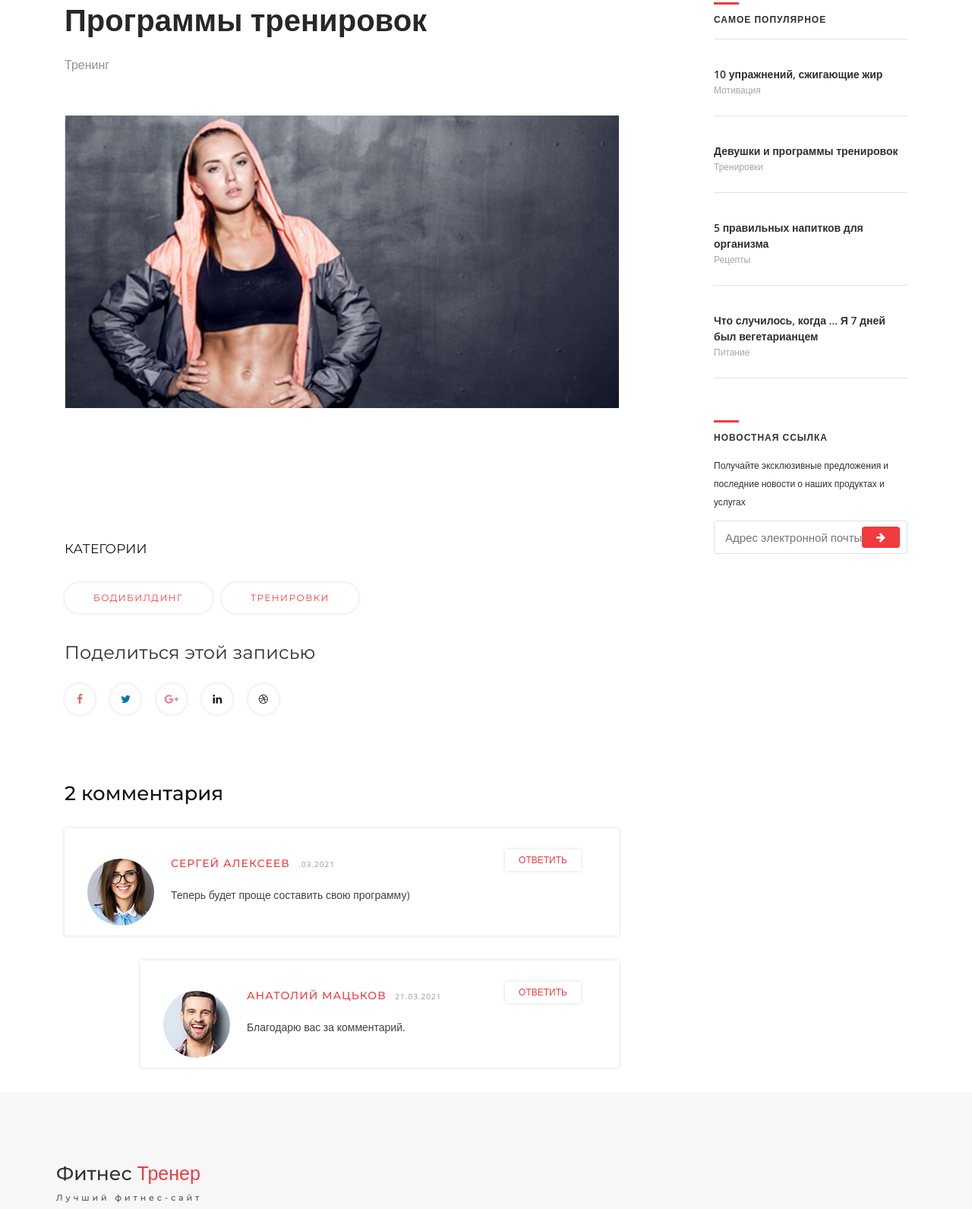
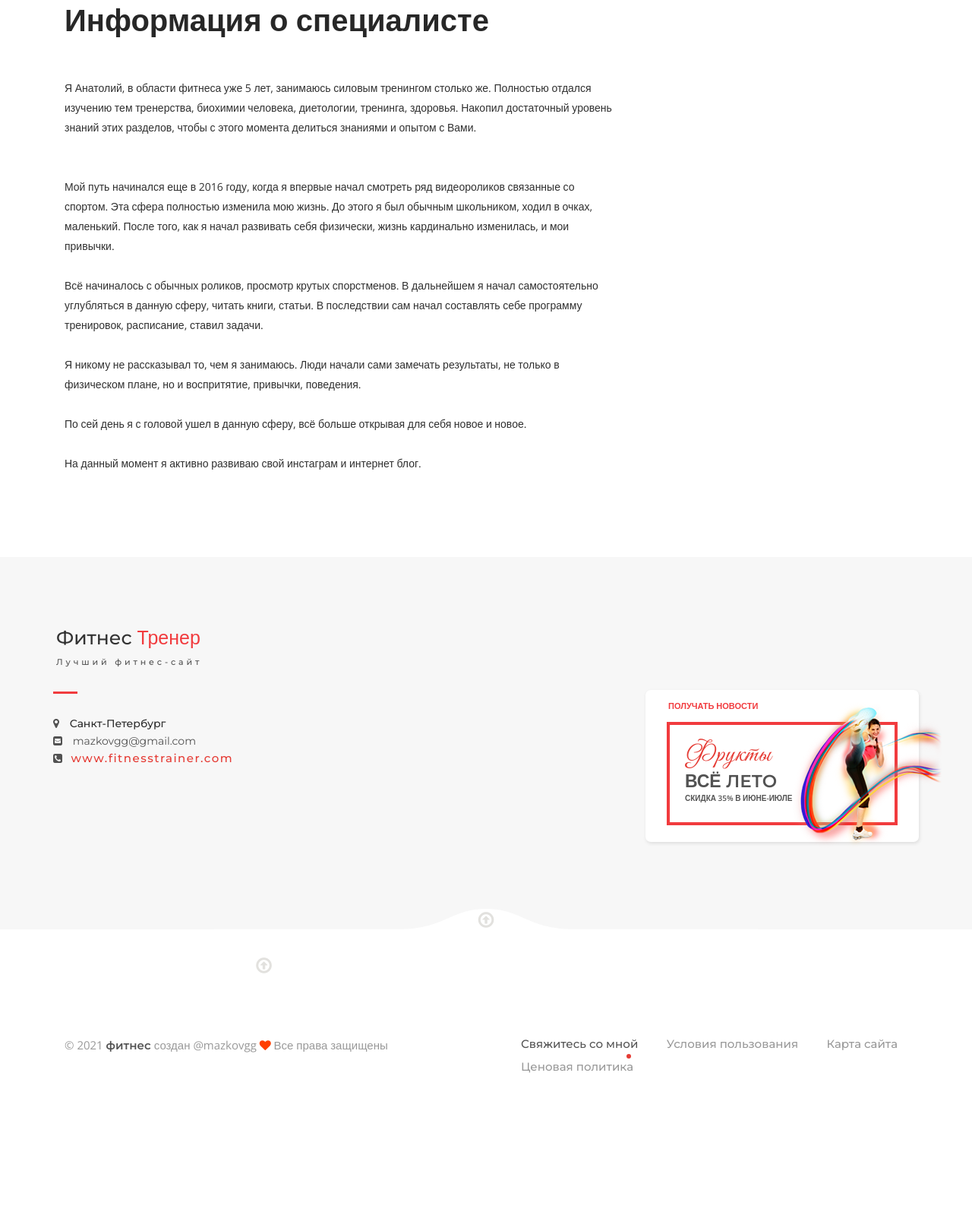
Before and after one commit to AnatoliyGG/Diplom2, a plain HTML site: page about-me.html in a window 1280 px wide. Shown: the part 727-2318 px from the top of the page at 76% size. After the commit the page ends 2289 px from the top, so only its background shows below. Drawn offline with nearby package versions, Linux system fonts and the light colour scheme.

Commit message:
about-me

```diff
--- a/blog-details2.html
+++ b/about-me.html
@@ -86,82 +86,17 @@
             <div class="col-md-8 col-sm-12">
                 <div class="blog-post-details">
                     <div class="post-details">
-                        <h1 class="blog-title">Программы тренировок</h1>
-                        <p>Тренинг</p>
-                        <img src="img/blog/blog-detail/blog-post-image.jpg" alt="" class="blog-image" />
+                        <h1 class="blog-title">Информация о специалисте</h1>
                         <p class="blog-desc">
-                            <br />
-                            <br />
-                            <br /></p>
+                            <br /> Я Анатолий, в области фитнеса уже 5 лет, занимаюсь силовым тренингом столько же. Полностью отдался изучению тем тренерства, биохимии человека, диетологии, тренинга, здоровья. Накопил достаточный уровень знаний этих разделов, чтобы с этого момента делиться знаниями и опытом с Вами.                            <br /> <br />
+                            <br /> Мой путь начинался еще в 2016 году, когда я впервые начал смотреть ряд видеороликов связанные со спортом. Эта сфера полностью изменила мою жизнь. До этого я был обычным школьником, ходил в очках, маленький. После того, как я начал развивать себя физически, жизнь кардинально изменилась, и мои привычки.<br />
+                            <br />Всё начиналось с обычных роликов, просмотр крутых спорстменов. В дальнейшем я начал самостоятельно углубляться в данную сферу, читать книги, статьи. В последствии сам начал составлять себе программу тренировок, расписание, ставил задачи. <br />
+                            <br />Я никому не рассказывал то, чем я занимаюсь. Люди начали сами замечать результаты, не только в физическом плане, но и воспритятие, привычки, поведения.<br />
+                            <br />По сей день я с головой ушел в данную сферу, всё больше открывая для себя новое и новое. <br />
+                            <br />На данный момент я активно развиваю свой инстаграм и интернет блог.<br />
                         <h1></h1>
                         <div class="blogger-detail">
                         </div>
-                        <div class="tag-area">
-                            <h1 class="tag-title">Категории</h1>
-                            <span class="tag">Бодибилдинг</span>
-                            <span class="tag">Тренировки</span>
-                        </div>
-                        <div class="social-link">
-                            <h1>Поделиться этой записью</h1>
-                            <a class="blue" href="#"><i class="fa fa-facebook"></i></a>
-                            <a href="#"><i class="fa fa-twitter"></i></a>
-                            <a href="#"><i class="fa fa-google-plus"></i></a>
-                            <a href="#"><i class="fa fa-linkedin"></i></a>
-                            <a href="#"><i class="fa fa-dribbble"></i></a>
-                        </div>
-                    </div>
-                    <div class="comments-section">
-                        <div class="comments-count">
-                            <h5>2 комментария</h5>
-                        </div>
-                        <div class="sngl-comment-area">
-                            <div class="single-comment">
-                                <div class="user-img-cmnt"><img src="img/user-image/user1.jpg" alt="user_image" /></div>
-                                <div class="comment-detail">
-                                    <h1 class="user-name">Сергей Алексеев <span class="date">.03.2021</span></h1>
-                                    <p class="comment">Теперь будет проще составить свою программу)</p>
-                                    <button class="reply">Ответить</button>
-                                </div>
-                            </div>
-                            <div class="reply-comment">
-                                <div class="user-img-cmnt"><img src="img/user-image/user2.jpg" alt="user_image" /></div>
-                                <div class="comment-detail">
-                                    <h1 class="user-name"> Анатолий Мацьков <span class="date">21.03.2021</span></h1>
-                                    <p class="comment">Благодарю вас за комментарий.</p>
-                                    <button class="reply">Ответить</button>
-                                </div>
-                            </div>
-                        </div>
-                    </div>
-                </div>
-            </div>
-            <div class="col-md-3 col-md-offset-1 col-sm-12 col-xs-12">
-                <div class="most-populer-second">
-                    <h1 class="bdr-top-title">Самое популярное</h1>
-                <div class="populer-item">
-                    <h2><a href="#">10 упражнений, сжигающие жир</a></h2>
-                    <p class="p-t-cat">Мотивация</p>
-                </div>
-                <div class="populer-item">
-                    <h2><a href="#">Девушки и программы тренировок</a></h2>
-                    <p class="p-t-cat">Тренировки</p>
-                </div>
-                <div class="populer-item">
-                    <h2><a href="#">5 правильных напитков для организма</a></h2>
-                    <p class="p-t-cat">Рецепты</p>
-                </div>
-                <div class="populer-item">
-                    <h2><a href="#">Что случилось, когда ... Я 7 дней был вегетарианцем</a></h2>
-                    <p class="p-t-cat">Питание</p>
-                </div>
-                <div class="newsletter-section">
-                    <h1 class="bdr-top-title">Новостная ссылка</h1>
-                    <p>Получайте эксклюзивные предложения и последние новости о наших продуктах и услугах</p>
-                    <div class="ltl-subscribe">
-                        <form action="">
-                            <input type="text" placeholder="Адрес электронной почты" required/>
-                            <button class="subs-btn"><i class="fa fa-arrow-right"></i></button>
-                        </form>
                     </div>
                 </div>
             </div>
@@ -206,7 +141,12 @@
             </div>
         </div>
         </div>
+    </div>
     <footer>
+        <div class="sticky-fotter">
+            <div class="container">
+                <div class="row">
+                    <div class="col-md-6 col-sm-6  col-xs-12">
                         <div class="sticky-fotter">
                             <div class="container">
                                 <div class="row">
@@ -232,6 +172,12 @@
                                 </div>
                             </div>
                         </div>
+                    </div>
+                    <img src="img/bg/fotterbg.png" alt="" />
+                    <a class="go-top" href="#home"><i class="fa fa-arrow-circle-o-up"></i></a>
+                </div>
+            </div>
+        </div>
     </footer>
     <!-- footer-end -->
     <!-- Scripts -->
```
Also changed, not shown: blog-details.html (+1 -1 lines), contact.html (+1 -1 lines), index.html (+1 -1 lines). Lines whose indentation alone changed are shown as unchanged.
